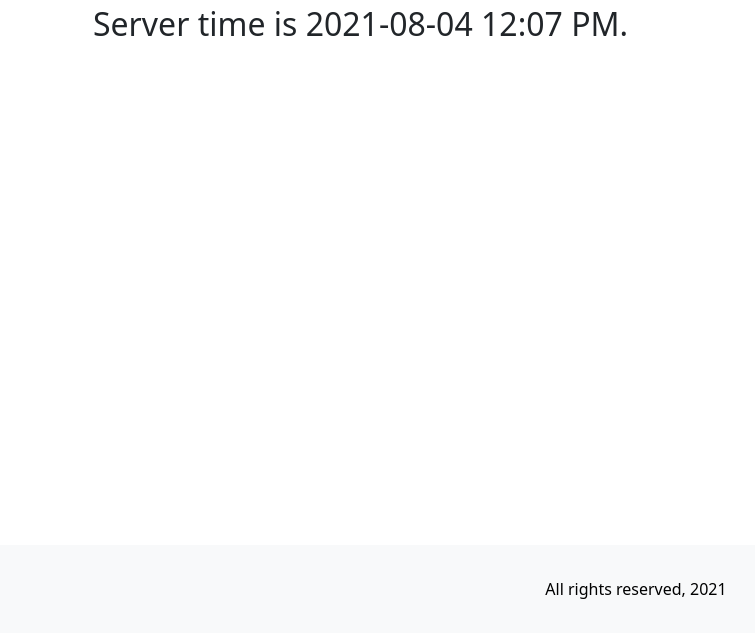
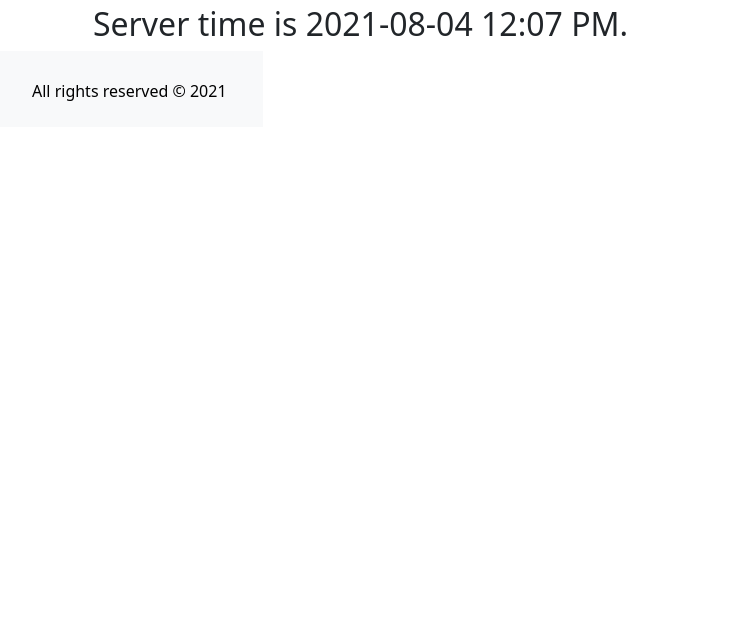
Before and after one commit to ivanmclennon/e-commerce, a Django app: page / in a window 1280 px wide. Shown: the part 167-800 px from the top of the page, without its empty margins (4-759 px from the left). Run offline with Django 3.2, Linux system fonts and the light colour scheme; data that the repository does not hold is empty; some libraries are stand-ins or nearby versions.

Commit message:
configured footer

```diff
--- a/ecom_website/main/static/css/styles.css
+++ b/ecom_website/main/static/css/styles.css
@@ -1,14 +1,3 @@
 main>.container {
     padding: 60px 15px 0;
 }
-
-footer {
-    position: fixed;
-    left: 0;
-    bottom: 0;
-    width: 100%;
-    color: white;
-    text-align: center;
-    display: block;
-    margin-top: auto;
-}
--- a/ecom_website/main/templates/footer.html
+++ b/ecom_website/main/templates/footer.html
@@ -1,25 +1,26 @@
 {% load flatpages %}
 {% get_flatpages as flatpages %}
 
-<footer class="footer mt-auto py-2 bg-light">
-    <div class="container py-4" style="color: black;">
+<footer class="p-4 bg-light position-absolute">
+    <div class="container" style="color: black;">
         <div class="row">
             {% for page in flatpages %}
 
-            <div class="col-6">
-                <a href="{{ page.url }}">
-                    <h5>
+            <div class="col-md text-center">
+                <a class="text-decoration-none link-dark" href="{{ page.url }}">
+                    <h6>
                         {{ page.title }}
-                    </h5>
+                    </h6>
                 </a>
             </div>
 
             {% endfor %}
         </div>
         <div class="row">
-            <div class="col-12">
-                All rights reserved, {% now 'Y' %}
+            <div class="col-md mt-1 text-center">
+                All rights reserved &copy; {% now 'Y' %}
             </div>
         </div>
     </div>
+
 </footer>
```
